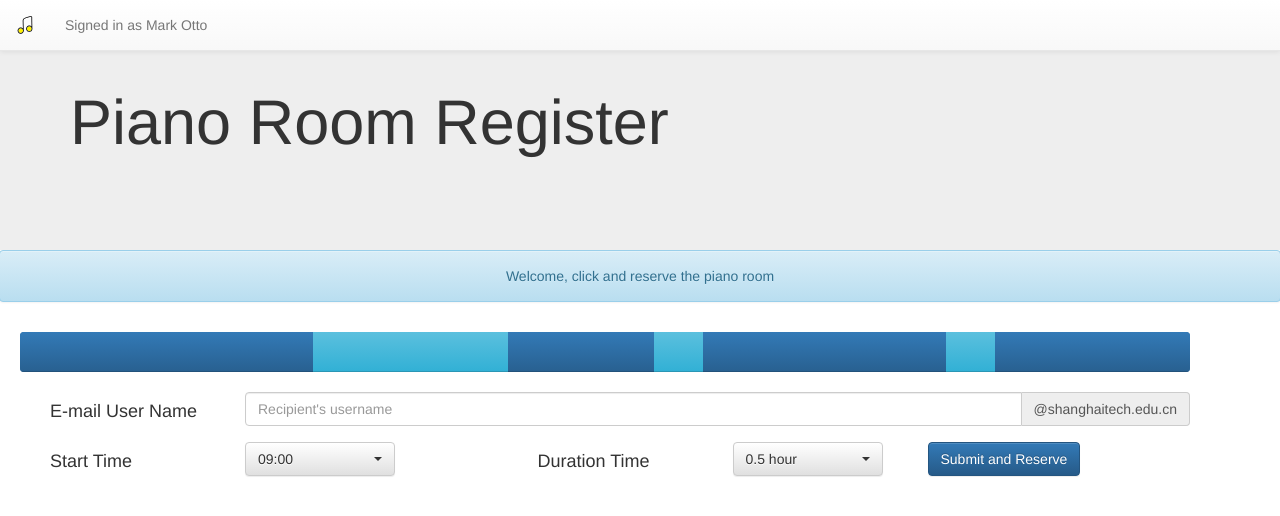
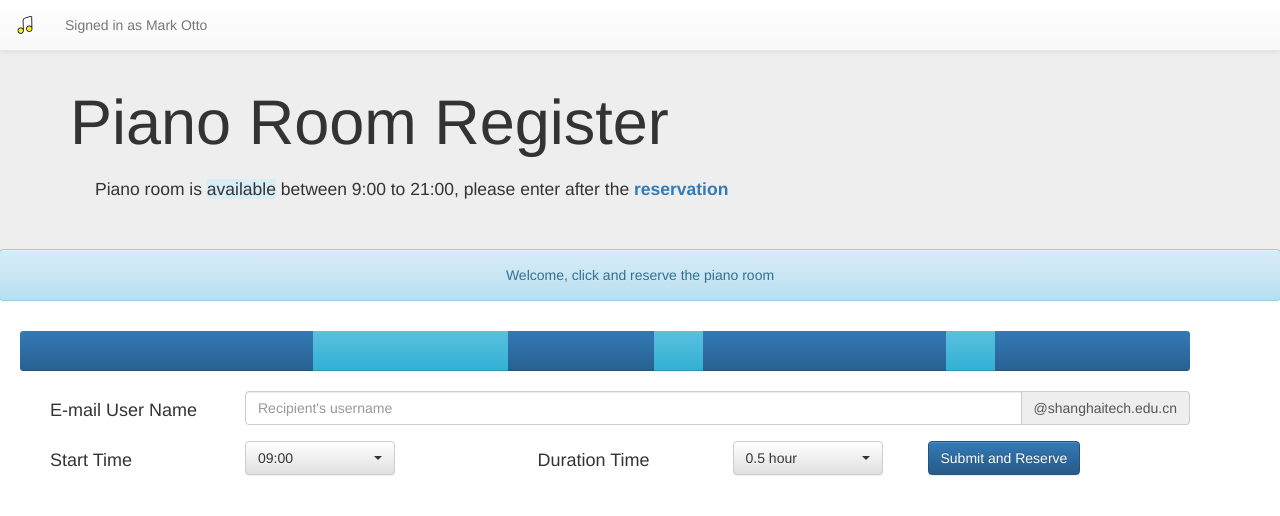
Before and after one commit to jeffchy/SHT_pianoRoomAdminSystem, a Django app: a page that uses mysite/pianoroom_admin/templates/pianoroom_admin/index.html in a window 1280 px wide. Shown: the top 516 px of the page. Run offline with Django 3.2, Linux system fonts and the light colour scheme; data comes from the database, SQL or seed files in the repository; some libraries are stand-ins or nearby versions.

Commit message:
front end beautify

```diff
--- a/mysite/pianoroom_admin/templates/pianoroom_admin/index.html
+++ b/mysite/pianoroom_admin/templates/pianoroom_admin/index.html
@@ -28,16 +28,21 @@
     </nav>
 
     <!-- page header -->
+
       <div class="jumbotron" style="height:250px">
         <div class="container">
           <div class="page-header">
             <h1>Piano Room Register</h1>
+            <blockquote>Piano room is <span class="bg-info">available</span> between 9:00 to 21:00, please enter after the <strong class="text-primary">reservation</strong></blockquote>
           </div>
         </div>
       </div>
 
 
-      <div class="row" style="margin:-30px -1px 0px -1px">
+
+
+
+      <div class="row" style="margin:-31px -1px 0px -1px">
         {% if status == 0 %}
           <div class="alert alert-info text-center" role="alert">{{ message }}</div>
         {% elif status == 1 %}
@@ -164,6 +169,7 @@
     <script type="text/javascript">
       $(function () {
         $('[data-toggle="popover"]').popover()
+        $('.carousel').carousel()
       })
       // initialize the popover
     </script>
```
Lines whose indentation alone changed are shown as unchanged.
